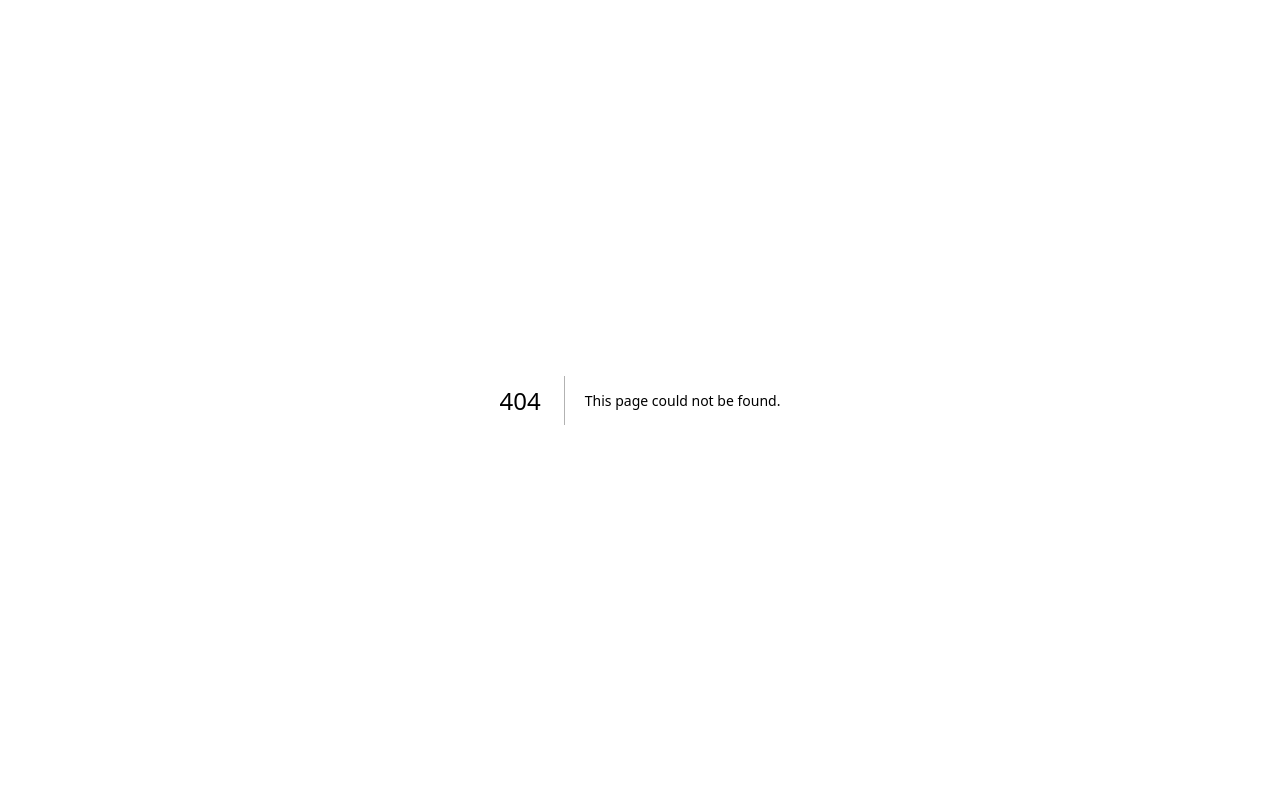
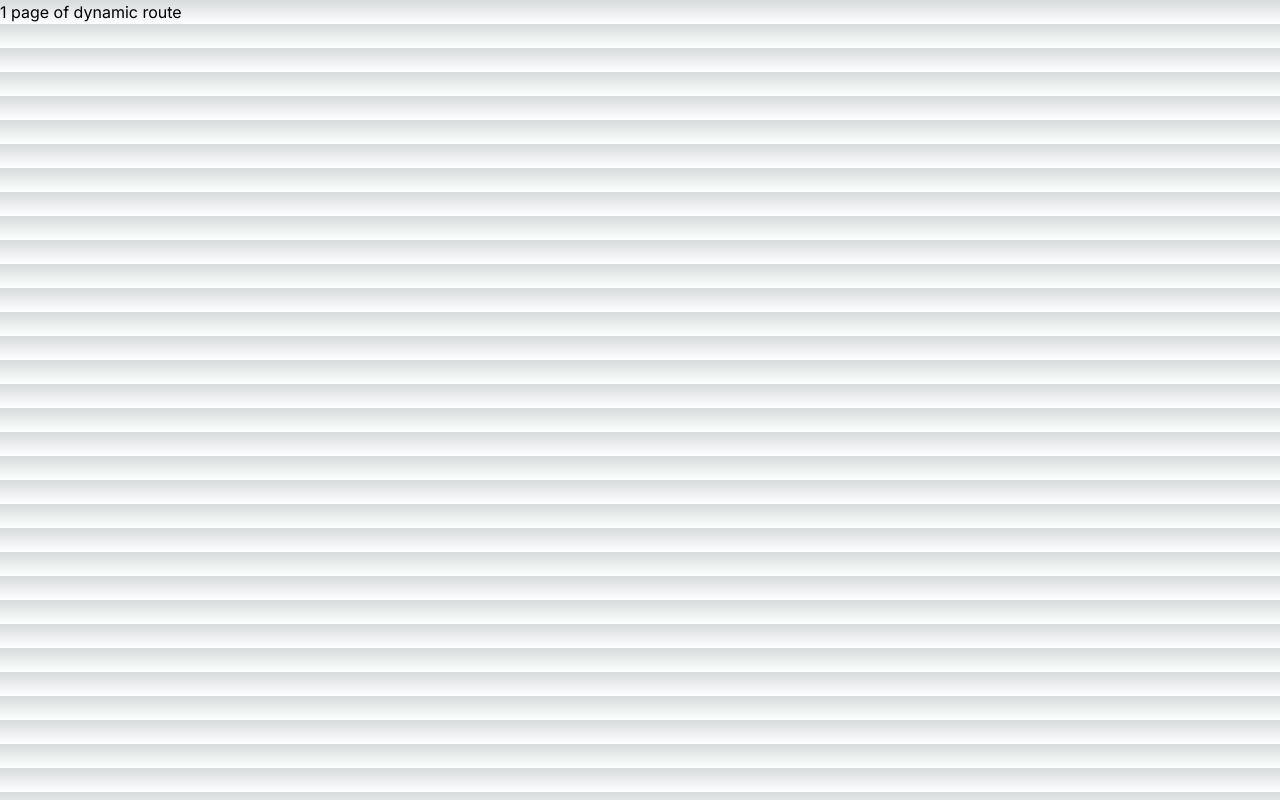
Before and after one commit to fatemeRasolzade/next14-practice, a Next.js app: page /dynamic-route/1 in a window 1280 px wide. Before the commit this address had no page. Built offline with nearby package versions, Linux system fonts and the light colour scheme.

Commit message:
:sparkles: Added dynamic route

```diff
--- /dev/null
+++ b/app/dynamic-route/[id]/interface.ts
@@ -0,0 +1,3 @@
+export interface DynamicRouteProps {
+    params: {id: string}
+}
--- /dev/null
+++ b/app/dynamic-route/[id]/page.tsx
@@ -0,0 +1,5 @@
+import type { DynamicRouteProps } from "./interface";
+
+export default function DynamicRoute({params}: DynamicRouteProps){
+    return <h1>{params.id} page of dynamic route</h1>
+}
--- /dev/null
+++ b/app/dynamic-route/page.tsx
@@ -0,0 +1,3 @@
+export default function DynamicRoute(){
+    return <h1>Main page of dynamic route</h1>
+}
```
